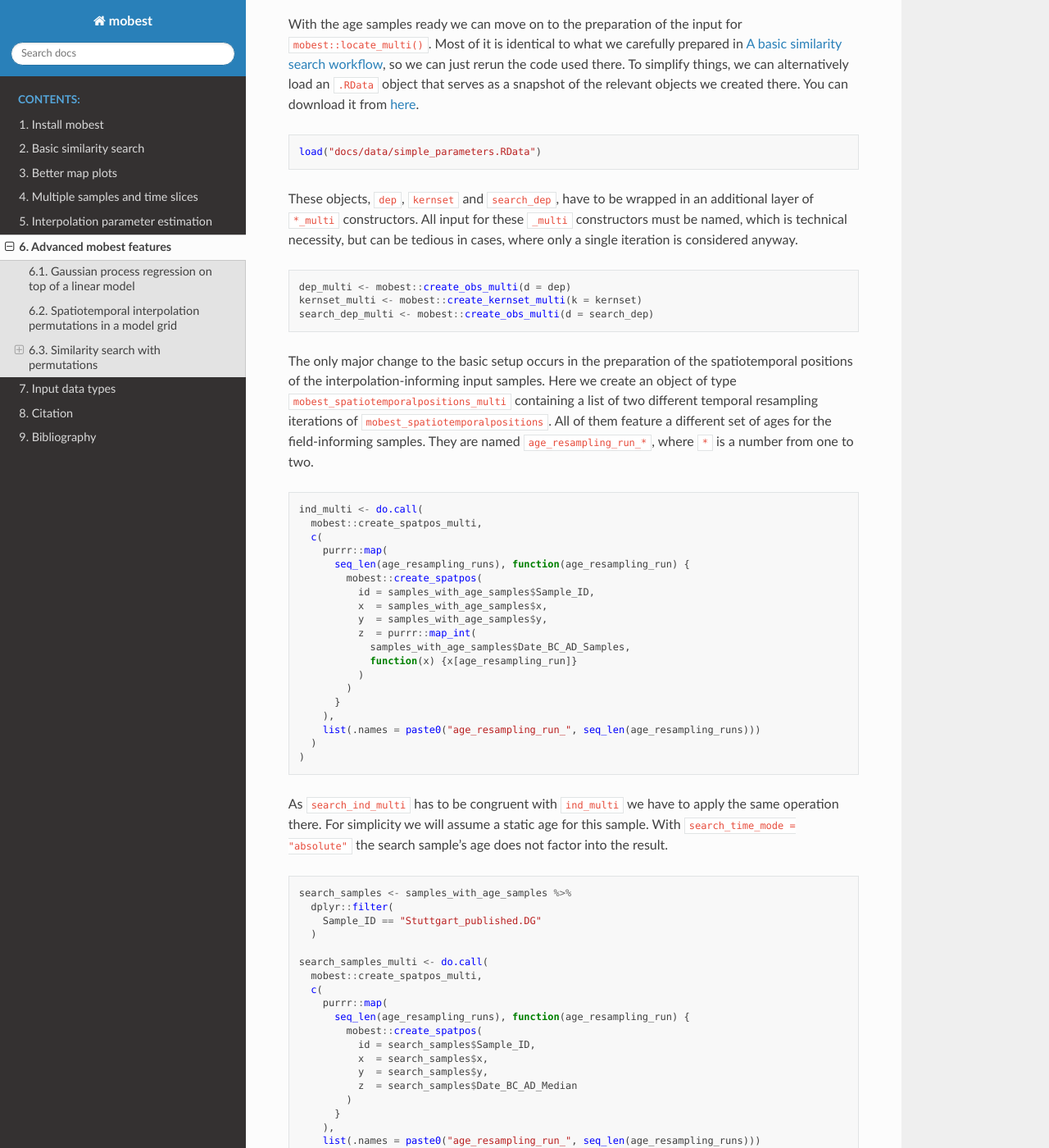
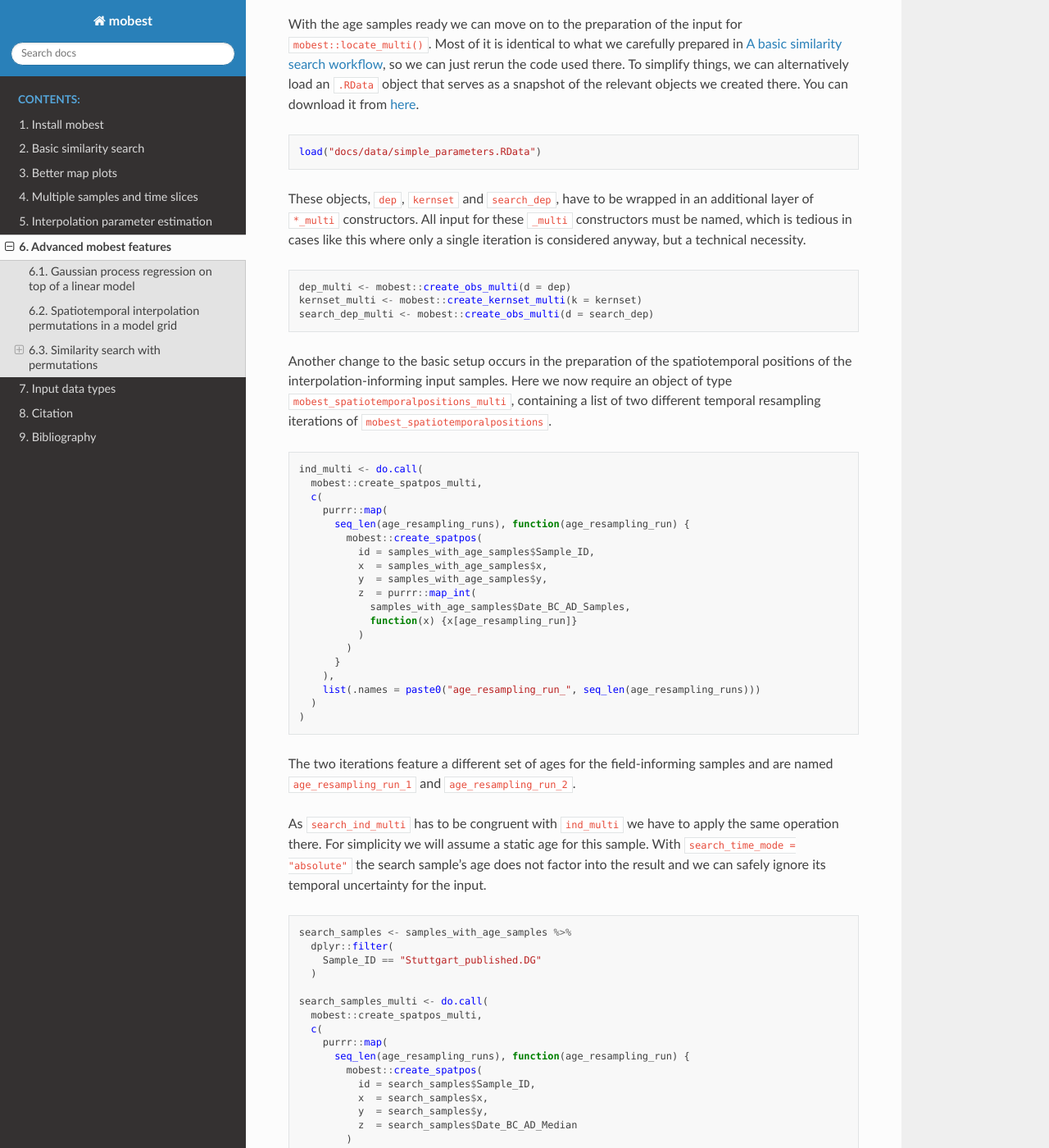
Before and after one commit to nevrome/mobest, a Sphinx documentation site: the page built from docs/advanced.md, in a window 1280 px wide and 1400 px high, scrolled down 7410 px. Shown: the whole window at 82% size. Built offline with Sphinx 7.4.7 and the Read the Docs theme 2.0.0, drawn with Linux system fonts in a browser that asks for light colours; cross-references to code outside the pages are shown as plain code; some of the changed text lies outside the part shown.

Commit message:
concluded the work on the advanced section

````diff
--- a/docs/advanced.md
+++ b/docs/advanced.md
@@ -313,7 +313,7 @@ With the age samples ready we can move on to the preparation of the input for `m
 load("docs/data/simple_parameters.RData")
 ```
 
-These objects, `dep`, `kernset` and `search_dep`, have to be wrapped in an additional layer of `*_multi` constructors. All input for these `_multi` constructors must be named, which is technical necessity, but can be tedious in cases, where only a single iteration is considered anyway.
+These objects, `dep`, `kernset` and `search_dep`, have to be wrapped in an additional layer of `*_multi` constructors. All input for these `_multi` constructors must be named, which is tedious in cases like this where only a single iteration is considered anyway, but a technical necessity.
 
 ```r
 dep_multi <- mobest::create_obs_multi(d = dep)
@@ -321,7 +321,7 @@ kernset_multi <- mobest::create_kernset_multi(k = kernset)
 search_dep_multi <- mobest::create_obs_multi(d = search_dep)
 ```
 
-The only major change to the basic setup occurs in the preparation of the spatiotemporal positions of the interpolation-informing input samples. Here we create an object of type `mobest_spatiotemporalpositions_multi` containing a list of two different temporal resampling iterations of `mobest_spatiotemporalpositions`. All of them feature a different set of ages for the field-informing samples. They are named `age_resampling_run_*`, where `*` is a number from one to two.
+Another change to the basic setup occurs in the preparation of the spatiotemporal positions of the interpolation-informing input samples. Here we now require an object of type `mobest_spatiotemporalpositions_multi`, containing a list of two different temporal resampling iterations of `mobest_spatiotemporalpositions`.
 
 ```r
 ind_multi <- do.call(
@@ -345,7 +345,9 @@ ind_multi <- do.call(
 )
 ```
 
-As `search_ind_multi` has to be congruent with `ind_multi` we have to apply the same operation there. For simplicity we will assume a static age for this sample. With `search_time_mode = "absolute"` the search sample's age does not factor into the result.
+The two iterations feature a different set of ages for the field-informing samples and are named `age_resampling_run_1` and `age_resampling_run_2`.
+
+As `search_ind_multi` has to be congruent with `ind_multi` we have to apply the same operation there. For simplicity we will assume a static age for this sample. With `search_time_mode = "absolute"` the search sample's age does not factor into the result and we can safely ignore its temporal uncertainty for the input.
 
 ```r
 search_samples <- samples_with_age_samples %>%
@@ -400,7 +402,7 @@ search_result <- mobest::locate_multi(
 
 This means we expect exactly $2 * 2 * 29583 = 118332$ rows in `search_result`, which we can once more confirm with `nrow(search_result)`.
 
-To summarise the result for each temporal resampling run across the two dependent variables `C1` and `C2` we can apply `multiply_dependent_probabilities`.
+To summarise the result for each temporal resampling run across the two dependent variables `C1` and `C2` we can apply `multiply_dependent_probabilities()`.
 
 ```r
 search_product <- mobest::multiply_dependent_probabilities(search_result)
@@ -452,13 +454,13 @@ ggplot() +
 Search results for two different temporal resampling runs.
 ```
 
-To finally combine the two age resampling runs we can run `fold_probabilities_per_group`, which yields an object of type `mobest_locatefold` with $59166/2 = 59166$ rows.
+To finally combine the two age resampling runs we can run `fold_probabilities_per_group()`, which yields an object of type `mobest_locatefold` with $59166/2 = 29583$ rows.
 
 ```r
 search_sum <- mobest::fold_probabilities_per_group(search_product)
 ```
 
-We can plot this final, merged result as usual to get a potentially more accurate map.
+We can plot this final, merged result as usual.
 
 <details>
 <summary>Code for this figure.</summary>
````
Also changed, not shown: other parts of docs/advanced.md (+2 -2 lines).
